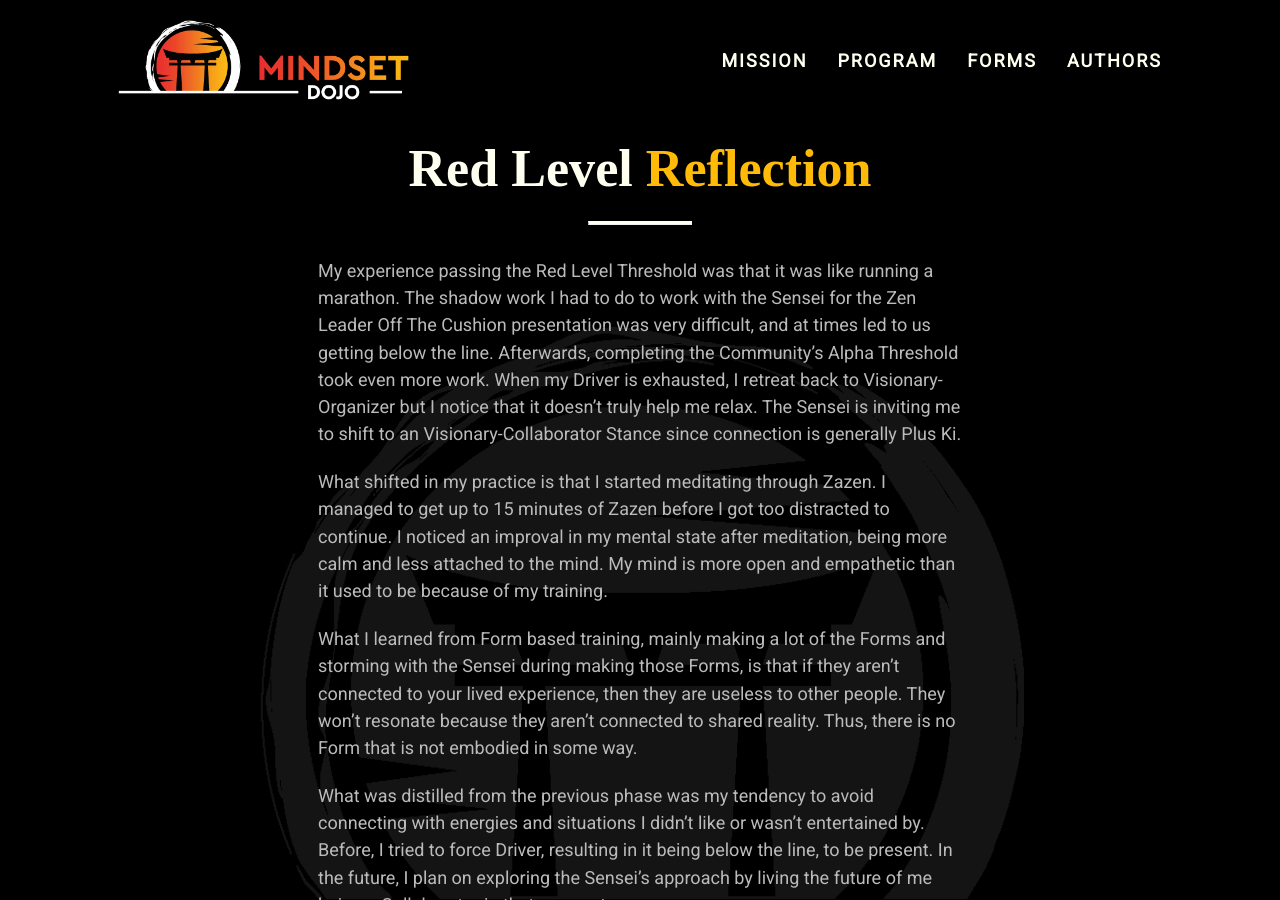
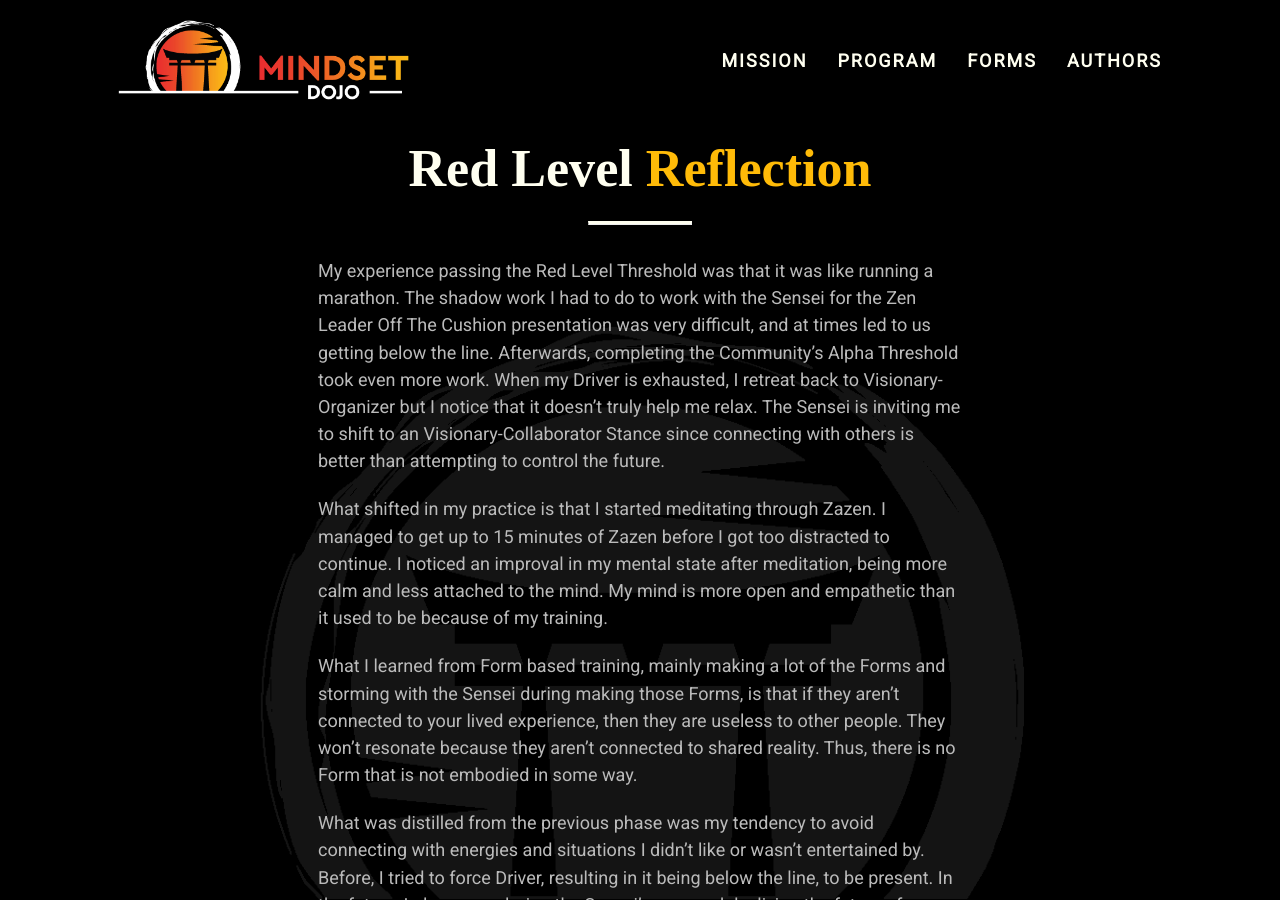
Before and after one commit to mindset-dojo/mindset-dojo.github.io, a Jekyll site: the page built from _insights/2025/kyle-ingersoll/2025-11-17-red-level-reflection.md, in a window 1280 px wide and 900 px high. Built offline with Jekyll 4.4.1, drawn with Linux system fonts in a browser that asks for light colours; some web fonts are replaced.

Commit message:
fix(red-level-reflection): mystic language.

```diff
--- a/_insights/2025/kyle-ingersoll/2025-11-17-red-level-reflection.md
+++ b/_insights/2025/kyle-ingersoll/2025-11-17-red-level-reflection.md
@@ -19,7 +19,7 @@ refactored_date: 2025-11-17
 excerpt: "Through Red Level training, I learned that Energy Agility must be embodied, not merely understood."
 ---
 
-My experience passing the Red Level Threshold was that it was like running a marathon. The shadow work I had to do to work with the Sensei for the Zen Leader Off The Cushion presentation was very difficult, and at times led to us getting below the line. Afterwards, completing the Community's Alpha Threshold took even more work. When my Driver is exhausted, I retreat back to Visionary-Organizer but I notice that it doesn't truly help me relax. The Sensei is inviting me to shift to an Visionary-Collaborator Stance since connection is generally Plus Ki.
+My experience passing the Red Level Threshold was that it was like running a marathon. The shadow work I had to do to work with the Sensei for the Zen Leader Off The Cushion presentation was very difficult, and at times led to us getting below the line. Afterwards, completing the Community's Alpha Threshold took even more work. When my Driver is exhausted, I retreat back to Visionary-Organizer but I notice that it doesn't truly help me relax. The Sensei is inviting me to shift to an Visionary-Collaborator Stance since connecting with others is better than attempting to control the future.
 
 What shifted in my practice is that I started meditating through Zazen. I managed to get up to 15 minutes of Zazen before I got too distracted to continue. I noticed an improval in my mental state after meditation, being more calm and less attached to the mind. My mind is more open and empathetic than it used to be because of my training.
 
```
